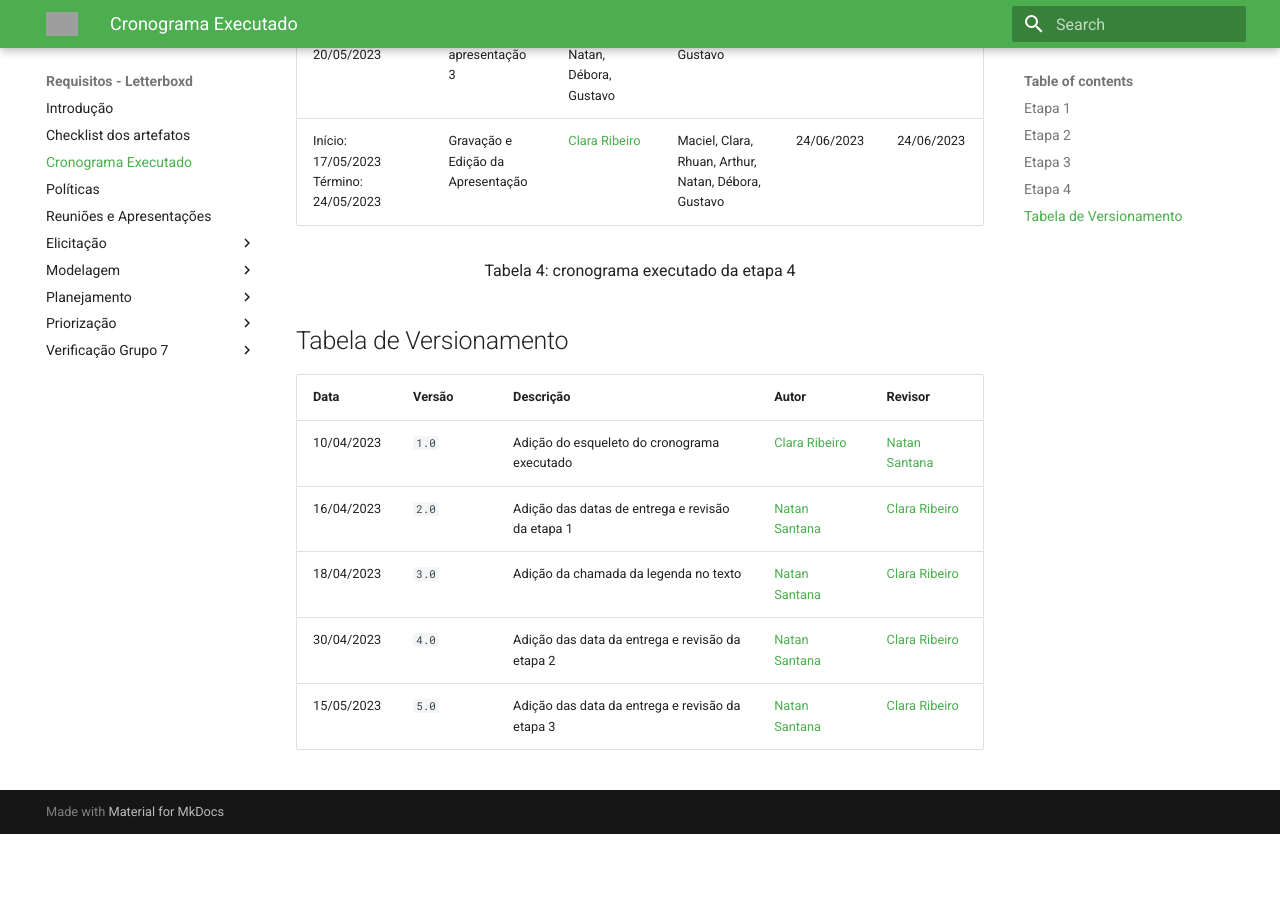
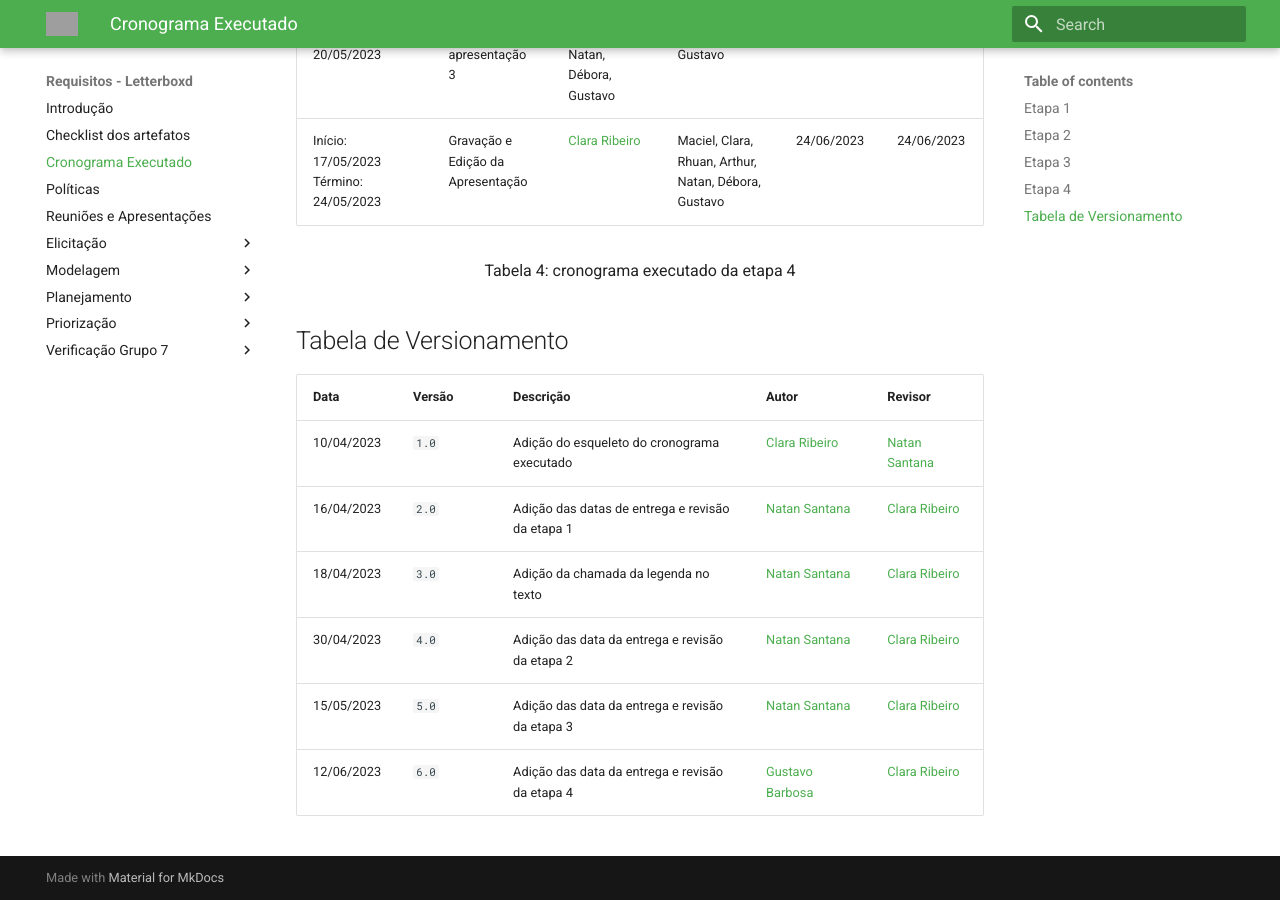
Before and after one commit to Requisitos-de-Software/2023.1-Letterboxd, an MkDocs documentation site: the page built from docs/cronogramaExecutado.md, in a window 1280 px wide and 900 px high, scrolled down 5012 px. Built offline with MkDocs 1.6.1 and Material for MkDocs 9.7.7, drawn with Linux system fonts in a browser that asks for light colours; before the commit the page ends 5846 px from its top, so only the background shows below that; grey boxes are pictures that could not be loaded.

Commit message:
Tabela de versionamento

```diff
--- a/docs/cronogramaExecutado.md
+++ b/docs/cronogramaExecutado.md
@@ -90,3 +90,4 @@ Na tabela 4 está disponível o cronograma executado na quarta etapa do projeto.
 | 18/04/2023 | `3.0`  | Adição da chamada da legenda no texto            | [Natan Santana](https://github.com/Neitan2001)    | [Clara Ribeiro](https://github.com/clara-ribeiro) |
 | 30/04/2023 | `4.0`  | Adição das data da entrega e revisão da etapa 2  | [Natan Santana](https://github.com/Neitan2001)    | [Clara Ribeiro](https://github.com/clara-ribeiro) |
 | 15/05/2023 | `5.0`  | Adição das data da entrega e revisão da etapa 3  | [Natan Santana](https://github.com/Neitan2001)    | [Clara Ribeiro](https://github.com/clara-ribeiro) |
+| 12/06/2023 | `6.0`  | Adição das data da entrega e revisão da etapa 4  | [Gustavo Barbosa](https://github.com/brbsg)       | [Clara Ribeiro](https://github.com/clara-ribeiro) |
```
